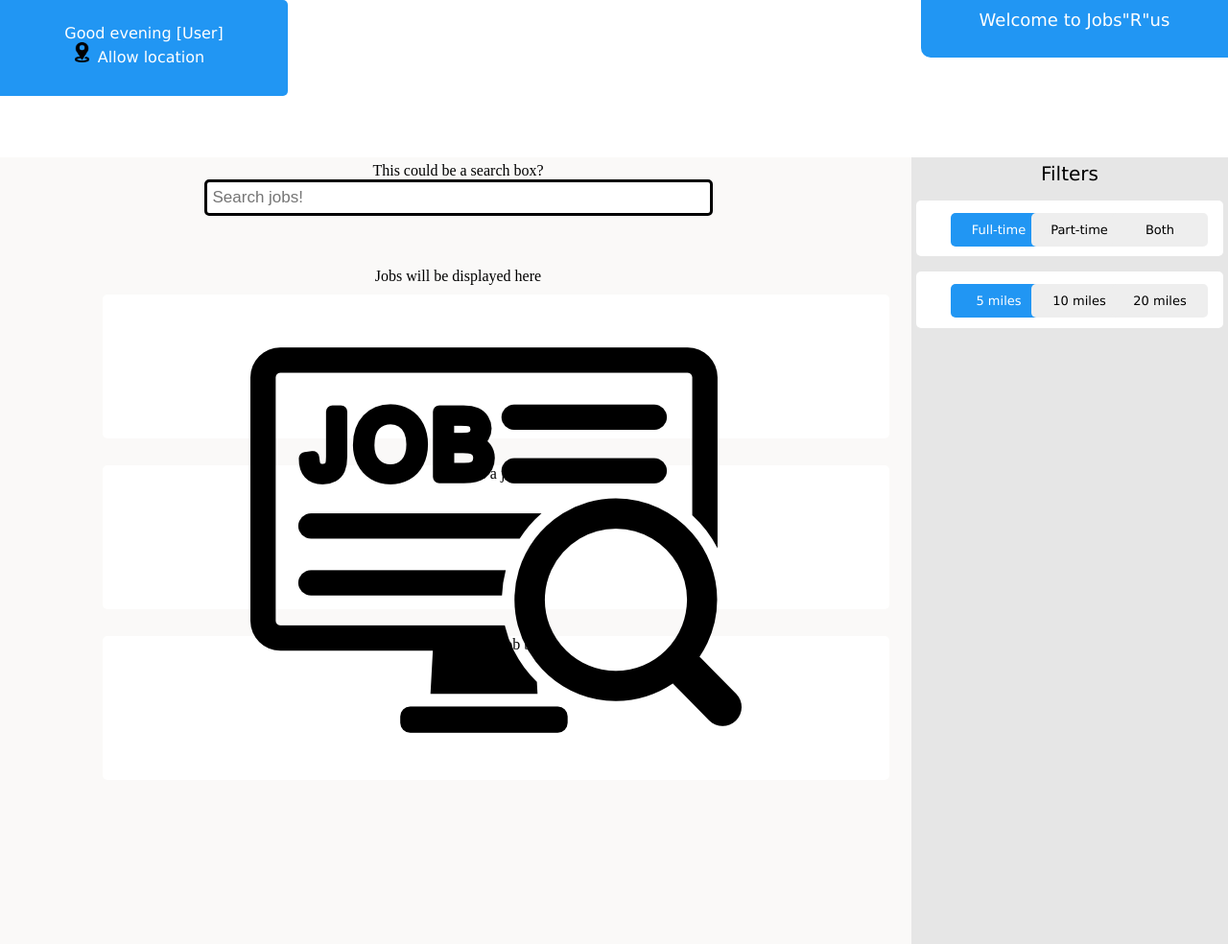
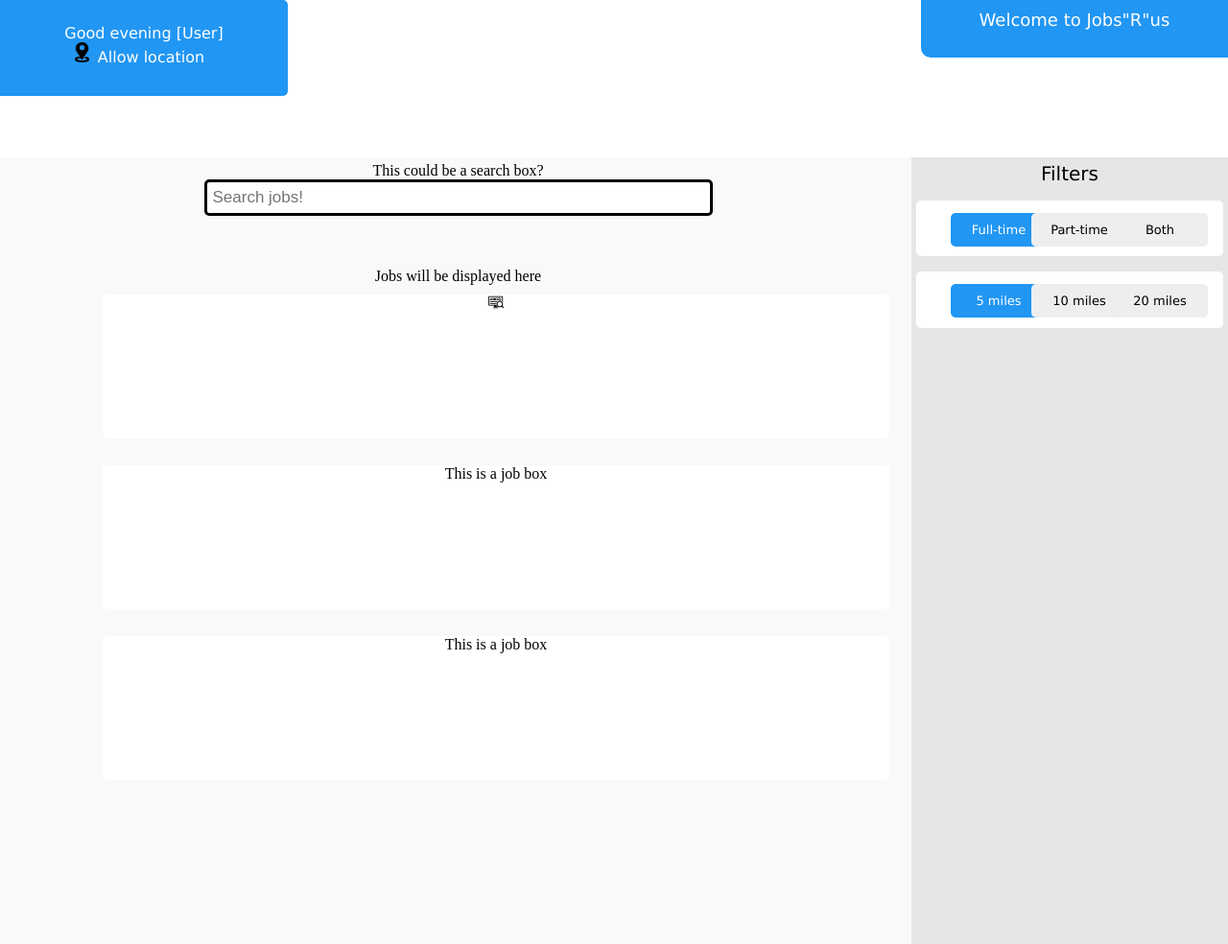
Before and after one commit to Owen-SS/Software-Engineering-Assignment, a Flask app: page / in a window 1280 px wide. Shown: the whole page at 96% size. Run offline with Flask 2, Linux system fonts and the light colour scheme.

Commit message:
Renamed job system

```diff
--- a/static/css/style.css
+++ b/static/css/style.css
@@ -95,7 +95,7 @@ body {
     border-color: black;*/
 }
 
-#jobs{
+#job-list{
     background-color: rgb(250, 249, 248);
     text-align: center;
     width: 80%;
@@ -119,10 +119,15 @@ body {
 }
 
 #job:hover{
+    cursor: pointer;
     transition: 0.3s;
     background-color: rgb(230, 230, 230);
     padding-right: 10px;
     padding-left: 10px;
+}
+
+#job img{
+    width: 2%;
 }
 
 #search input[type=text] {
--- a/templates/index.html
+++ b/templates/index.html
@@ -60,7 +60,7 @@
         <input type="text" placeholder="Search jobs!">
     </div>
 
-    <div id="jobs">
+    <div id="job-list">
         <p>Jobs will be displayed here</p>
 
         <div id="job">
```
